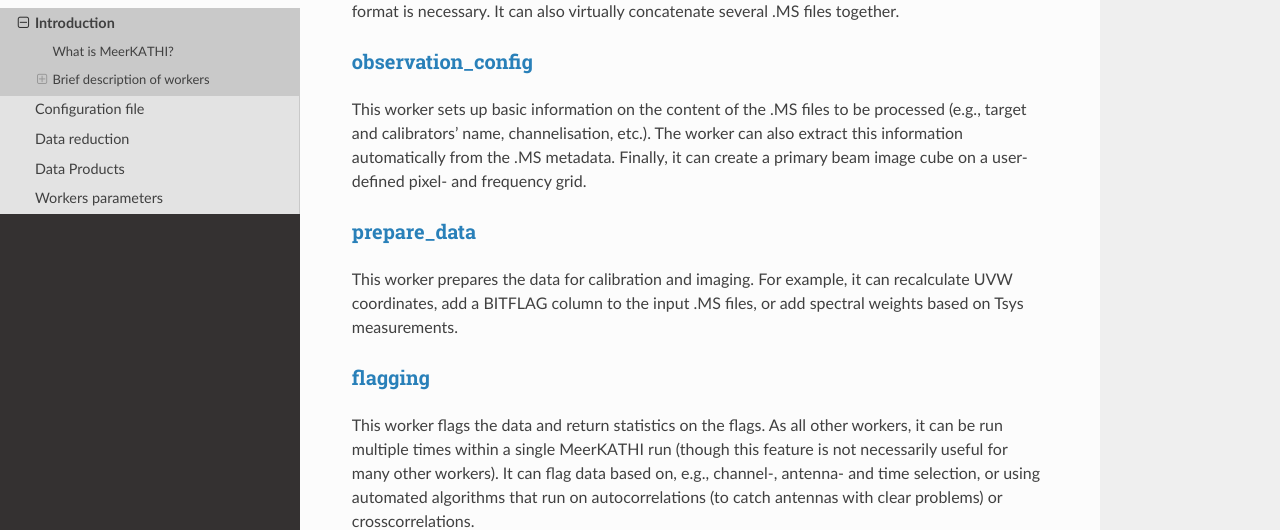
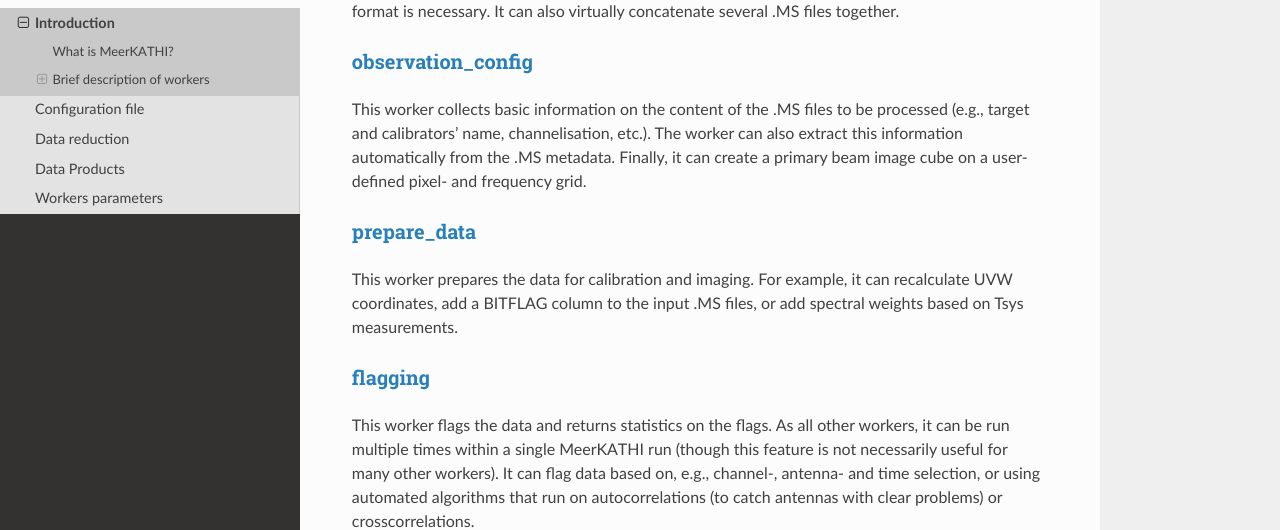
Before and after one commit to paoloserra/MeerKATHI-docs, a Sphinx documentation site: the page built from sphinx/manual/intro/index.rst, in a window 1280 px wide and 900 px high, scrolled down 1174 px. Shown: the part 158-688 px from the top of the window. Built offline with Sphinx 7.4.7 and the Read the Docs theme 2.0.0, drawn with Linux system fonts in a browser that asks for light colours.

Commit message:
implements a few other suggestions from Josh

```diff
--- a/sphinx/manual/intro/index.rst
+++ b/sphinx/manual/intro/index.rst
@@ -71,7 +71,7 @@
 :ref:`observation_config`
 ^^^^^^^^^^^^^^^^^^^^^^^^^
 
-This worker sets up basic information on the content of the .MS files to be
+This worker collects basic information on the content of the .MS files to be
 processed (e.g., target and calibrators' name, channelisation, etc.). The worker can also
 extract this information automatically from the .MS metadata. Finally, it can create a
 primary beam image cube on a user-defined pixel- and frequency grid.
@@ -87,7 +87,7 @@
 :ref:`flagging`
 ^^^^^^^^^^^^^^^
 
-This worker flags the data and return statistics on the flags. As all other
+This worker flags the data and returns statistics on the flags. As all other
 workers, it can be run multiple times within a single MeerKATHI run (though this feature
 is not necessarily useful for many other workers). It can flag data based on, e.g.,
 channel-, antenna- and time selection, or using automated algorithms that run on
```
